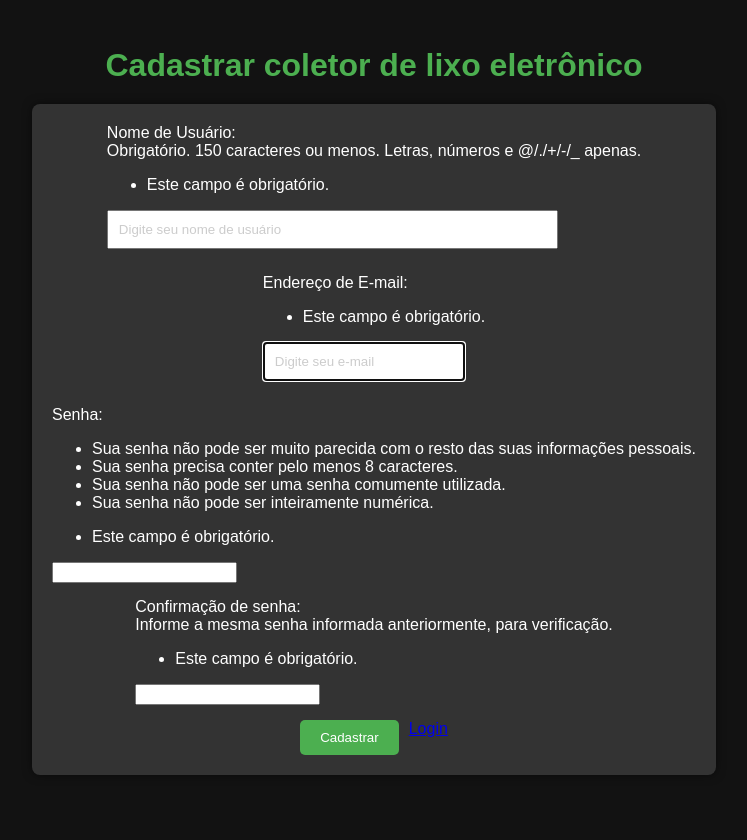
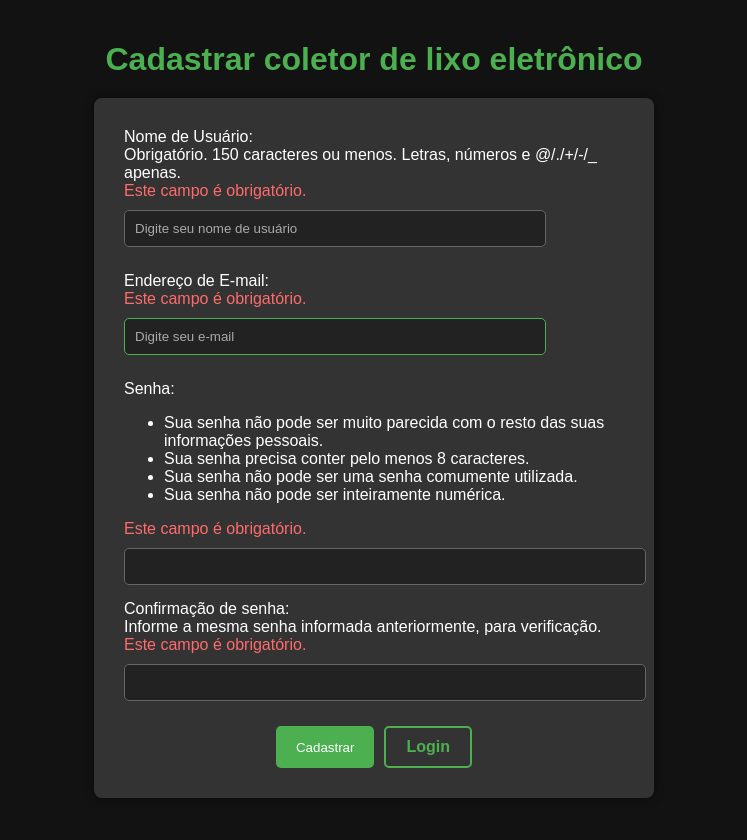
Before and after one commit to FabioGomesLima/EcoPonto, a Django app: page /cadastrar_coletor/ in a window 1280 px wide. Shown: the whole page, without its empty margins (266-1013 px from the left). Before the commit the page ends 775 px from the top, so only its background shows below. Run offline with Django 5.2, Linux system fonts and the light colour scheme.

Commit message:
formulario cadastro

```diff
--- a/core/static/css/coletor.css
+++ b/core/static/css/coletor.css
@@ -4,12 +4,11 @@ body {
     background-color: #121212;  /* Fundo escuro */
     color: #fff;  /* Texto branco para contraste */
     margin: 0;
-    padding: 0;
+    padding: 20px;
     display: flex;
     flex-direction: column;
-    justify-content: center;
     align-items: center;
-    min-height: 100vh;  /* Garante altura mínima para a tela inteira */
+    min-height: 100vh;  /* Garante que a página ocupe toda a altura */
 }
 
 /* Título */
@@ -22,24 +21,68 @@ h1 {
 
 /* Formulário */
 form {
+    background-color: #333;  /* Fundo para o formulário */
+    padding: 30px;
+    border-radius: 8px;
+    box-shadow: 0 0 10px rgba(0, 0, 0, 0.5);
+    max-width: 500px;  /* Limita a largura do formulário */
+    width: 100%;
     display: flex;
     flex-direction: column;
-    align-items: center;
     gap: 15px;
-    background-color: #333;  /* Fundo para o formulário */
-    padding: 20px;
-    border-radius: 8px;
-    box-shadow: 0 0 10px rgba(0, 0, 0, 0.5);
 }
 
-/* Container para os botões de "Cadastrar" e "Login" */
+/* Estilo dos campos de entrada do Django */
+form input[type="text"],
+form input[type="email"],
+form input[type="password"],
+form select,
+form textarea {
+    width: 100%;
+    padding: 10px;
+    border: 1px solid #666;
+    border-radius: 5px;
+    background-color: #222;
+    color: #fff;
+    transition: border-color 0.3s;
+}
+
+/* Efeito ao focar nos inputs */
+form input:focus,
+form textarea:focus,
+form select:focus {
+    border-color: #4CAF50;  /* Verde no foco */
+    outline: none;  /* Remove o outline padrão */
+}
+
+/* Placeholder dos inputs */
+form input::placeholder,
+form textarea::placeholder {
+    color: #aaa;  /* Placeholder mais claro */
+}
+
+/* Estilo dos erros do Django */
+ul.errorlist {
+    list-style: none;
+    padding: 0;
+    margin: 0 0 10px 0;
+    color: #ff6b6b;  /* Vermelho para erros */
+}
+
+ul.errorlist li {
+    margin-bottom: 5px;
+}
+
+/* Container dos botões */
 .button-container {
     display: flex;
-    gap: 10px;  /* Espaço entre os botões */
+    justify-content: center;
+    gap: 10px;
+    margin-top: 10px;
 }
 
-/* Estilo do botão de "Cadastrar" */
-form input[type="submit"] {
+/* Botão de "Cadastrar" */
+.submit-btn {
     background-color: #4CAF50;
     color: #fff;
     border: none;
@@ -49,15 +92,15 @@ form input[type="submit"] {
     transition: background-color 0.3s, transform 0.2s;
 }
 
-form input[type="submit"]:hover {
+.submit-btn:hover {
     background-color: #45a049;
     transform: scale(1.02);
 }
 
-/* Estilo do botão de login */
-.login-btn {
+/* Botão de "Login" */
+.btn {
     display: inline-block;
-    background-color: #333;
+    background-color: transparent;
     color: #4CAF50;
     border: 2px solid #4CAF50;
     padding: 10px 20px;
@@ -67,23 +110,10 @@ form input[type="submit"]:hover {
     transition: background-color 0.3s, color 0.3s, transform 0.2s;
 }
 
-.login-btn:hover {
+.btn:hover {
     background-color: #4CAF50;
     color: #fff;
-    transform: scale(1.05);  /* Leve aumento no hover */
-}
-
-/* Efeito ao focar nos inputs */
-form input:focus,
-form textarea:focus,
-form select:focus {
-    border-color: #45a049;  /* Verde mais escuro no foco */
-}
-
-/* Placeholder dos inputs */
-form input::placeholder,
-form textarea::placeholder {
-    color: #ccc;  /* Placeholder mais claro */
+    transform: scale(1.05);
 }
 
 /* Responsividade para telas menores */
@@ -92,14 +122,18 @@ form textarea::placeholder {
         font-size: 1.5em;  /* Ajusta o tamanho do título */
     }
 
-    form input[type="submit"],
-    .login-btn {
-        padding: 8px 15px;
-        font-size: 14px;
+    form {
+        padding: 15px;
     }
 
     .button-container {
         flex-direction: column;  /* Coloca os botões na vertical em telas pequenas */
         gap: 10px;
     }
+
+    .submit-btn,
+    .btn {
+        padding: 8px 15px;
+        font-size: 14px;
+    }
 }
```
